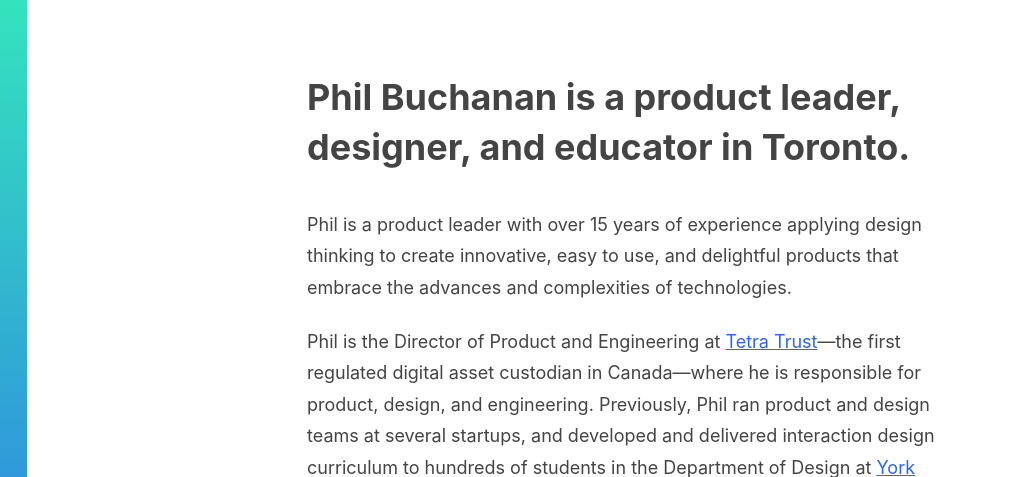
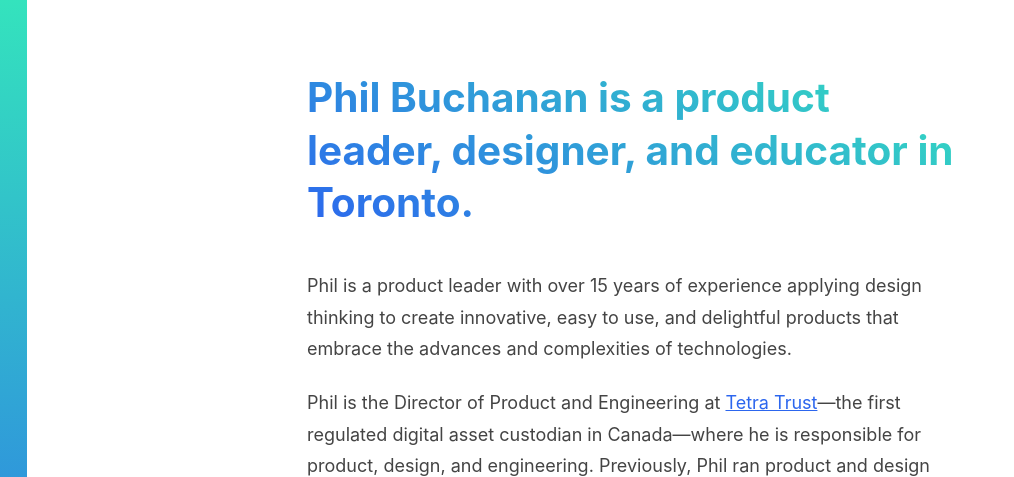
Before and after one commit to philbuchanan/philbuchanan.github.io, a PHP site: page / in a window 1280 px wide. Shown: the top 477 px of the page, without its empty margins (0-1014 px from the left). Run offline with PHP 8.4, Linux system fonts and the light colour scheme.

Commit message:
Added gradient to headline text

```diff
--- a/assets/css/style.scss
+++ b/assets/css/style.scss
@@ -121,10 +121,13 @@ body {
 }
 
 h1 {
-	font-size: 2rem;
-	line-height: 1.4;
+	font-size: 2.25rem;
+	line-height: 1.3;
 	font-weight: bold;
 	margin-bottom: 1em;
+	background: -webkit-linear-gradient(60deg, var(--color--primary), var(--color--secondary));
+	-webkit-background-clip: text;
+	-webkit-text-fill-color: transparent;
 }
 
 h2 {
--- a/index.html
+++ b/index.html
@@ -58,8 +58,7 @@
 							</div>
 							<div class="c-resume__details">
 								<h3>Head of Design</h3>
-								<p><a href="https://hubdoc.com">Hubdoc</a></p>
-								<p>Acquired by <a href="https://www.xero.com">Xero</a> in 2018</p>
+								<p><a href="https://hubdoc.com">Hubdoc</a> • Acquired by <a href="https://www.xero.com">Xero</a> in 2018</p>
 							</div>
 						</li>
 						<li class="c-resume">
```
Also changed, not shown: assets/css/style.css, 1 other file.
